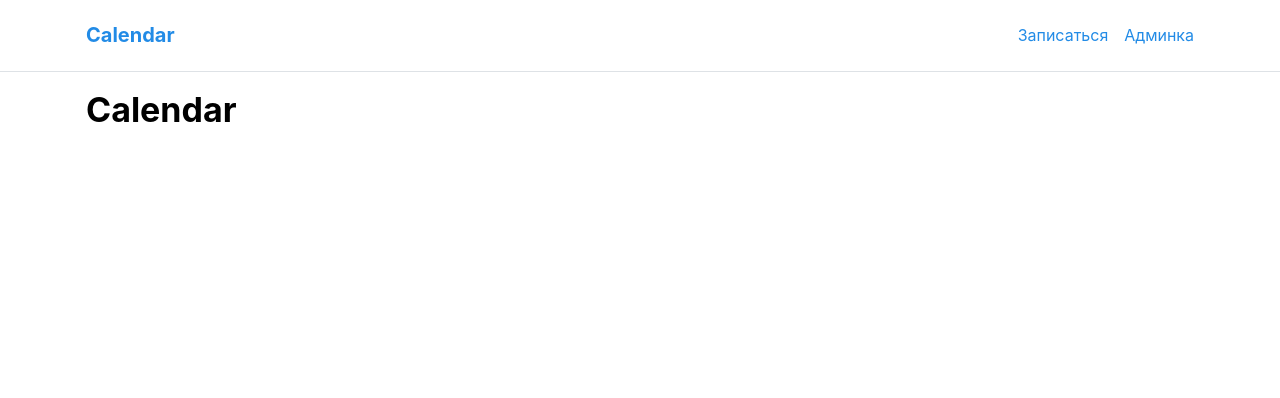
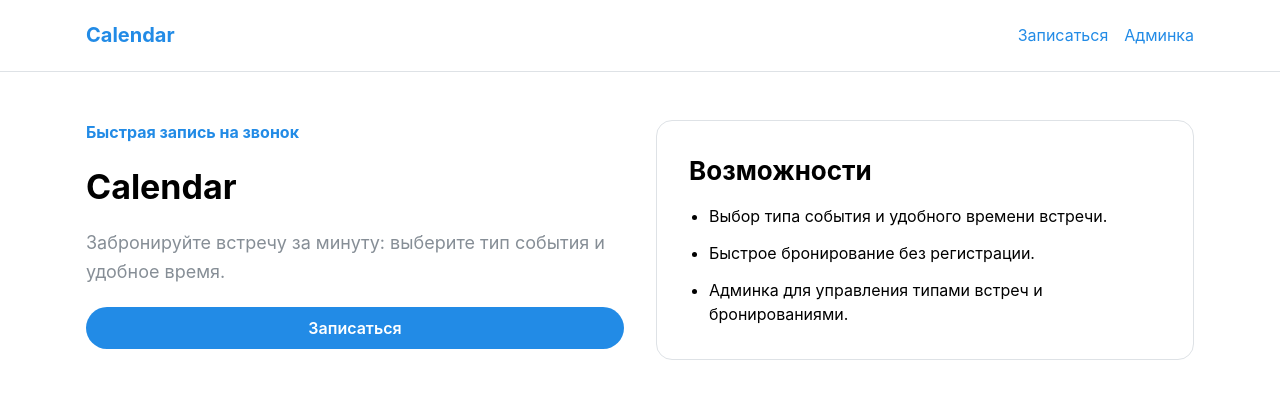
Before and after one commit to effgenij/ai-for-developers-project-386, a React (Vite) app in the folder apps/frontend/: page / in a window 1280 px wide. Shown: the top 398 px of the page. Built offline with nearby package versions, Linux system fonts and the light colour scheme.

Commit message:
feat: add landing page and guest catalog

```diff
--- /dev/null
+++ b/apps/frontend/src/features/event-types/event-type-card.tsx
@@ -0,0 +1,37 @@
+import { Badge, Button, Card, Group, Stack, Text, Title } from '@mantine/core';
+import { Link } from 'react-router';
+import type { EventType } from '../../lib/api-types';
+
+interface EventTypeCardProps {
+  eventType: EventType;
+  actionLabel?: string;
+  actionTo?: string;
+  onEdit?: () => void;
+  onDelete?: () => void;
+}
+
+export function EventTypeCard({ eventType, actionLabel, actionTo, onEdit, onDelete }: EventTypeCardProps) {
+  return (
+    <Card withBorder radius="lg" padding="lg">
+      <Stack gap="md">
+        <Group justify="space-between" align="flex-start">
+          <div>
+            <Title order={3}>{eventType.name}</Title>
+            <Text c="dimmed">{eventType.description}</Text>
+          </div>
+          <Badge variant="light">{eventType.durationMinutes} мин</Badge>
+        </Group>
+
+        <Group>
+          {actionLabel && actionTo ? (
+            <Button component={Link} to={actionTo}>
+              {actionLabel}
+            </Button>
+          ) : null}
+          {onEdit ? <Button variant="light" onClick={onEdit}>Редактировать</Button> : null}
+          {onDelete ? <Button color="red" variant="subtle" onClick={onDelete}>Удалить</Button> : null}
+        </Group>
+      </Stack>
+    </Card>
+  );
+}
--- a/apps/frontend/src/pages/booking-catalog-page.tsx
+++ b/apps/frontend/src/pages/booking-catalog-page.tsx
@@ -1,9 +1,55 @@
-import { Container, Title } from '@mantine/core';
+import { useEffect, useState } from 'react';
+import { Alert, Container, Grid, Skeleton, Stack, Text, Title } from '@mantine/core';
+import { api } from '../lib/api';
+import type { EventType } from '../lib/api-types';
+import { EventTypeCard } from '../features/event-types/event-type-card';
 
 export function BookingCatalogPage() {
+  const [eventTypes, setEventTypes] = useState<EventType[]>([]);
+  const [loading, setLoading] = useState(true);
+  const [error, setError] = useState<string | null>(null);
+
+  useEffect(() => {
+    api
+      .getEventTypes()
+      .then(setEventTypes)
+      .catch(() => setError('Не удалось загрузить типы событий.'))
+      .finally(() => setLoading(false));
+  }, []);
+
   return (
-    <Container size="lg">
-      <Title order={1}>Book an Event</Title>
+    <Container size="lg" py="xl">
+      <Stack gap="xl">
+        <div>
+          <Title order={1}>Выберите тип события</Title>
+          <Text c="dimmed">Нажмите на карточку, чтобы открыть календарь и выбрать удобный слот.</Text>
+        </div>
+
+        {error ? <Alert color="red">{error}</Alert> : null}
+
+        {loading ? (
+          <Grid>
+            <Grid.Col span={{ base: 12, md: 6 }}><Skeleton h={180} radius="lg" /></Grid.Col>
+            <Grid.Col span={{ base: 12, md: 6 }}><Skeleton h={180} radius="lg" /></Grid.Col>
+          </Grid>
+        ) : null}
+
+        {!loading && !error && eventTypes.length === 0 ? (
+          <Alert color="blue">Пока нет доступных типов событий.</Alert>
+        ) : null}
+
+        <Grid>
+          {eventTypes.map((eventType) => (
+            <Grid.Col key={eventType.id} span={{ base: 12, md: 6 }}>
+              <EventTypeCard
+                eventType={eventType}
+                actionLabel="Выбрать"
+                actionTo={`/book/${eventType.id}`}
+              />
+            </Grid.Col>
+          ))}
+        </Grid>
+      </Stack>
     </Container>
   );
 }
--- a/apps/frontend/src/pages/home-page.tsx
+++ b/apps/frontend/src/pages/home-page.tsx
@@ -1,9 +1,34 @@
-import { Container, Title } from '@mantine/core';
+import { Button, Card, Container, Grid, List, Stack, Text, Title } from '@mantine/core';
+import { Link } from 'react-router';
 
 export function HomePage() {
   return (
-    <Container size="lg">
-      <Title order={1}>Calendar</Title>
+    <Container size="lg" py="xl">
+      <Grid gutter="xl" align="flex-start">
+        <Grid.Col span={{ base: 12, md: 6 }}>
+          <Stack gap="lg">
+            <Text fw={700} c="blue">Быстрая запись на звонок</Text>
+            <Title order={1}>Calendar</Title>
+            <Text size="lg" c="dimmed">
+              Забронируйте встречу за минуту: выберите тип события и удобное время.
+            </Text>
+            <Button component={Link} to="/book" size="md" radius="xl">
+              Записаться
+            </Button>
+          </Stack>
+        </Grid.Col>
+
+        <Grid.Col span={{ base: 12, md: 6 }}>
+          <Card withBorder radius="lg" padding="xl">
+            <Title order={2} mb="md">Возможности</Title>
+            <List spacing="sm">
+              <List.Item>Выбор типа события и удобного времени встречи.</List.Item>
+              <List.Item>Быстрое бронирование без регистрации.</List.Item>
+              <List.Item>Админка для управления типами встреч и бронированиями.</List.Item>
+            </List>
+          </Card>
+        </Grid.Col>
+      </Grid>
     </Container>
   );
 }
```
Also changed, not shown: 1 other file (tests, documents, lock files or other folders).
